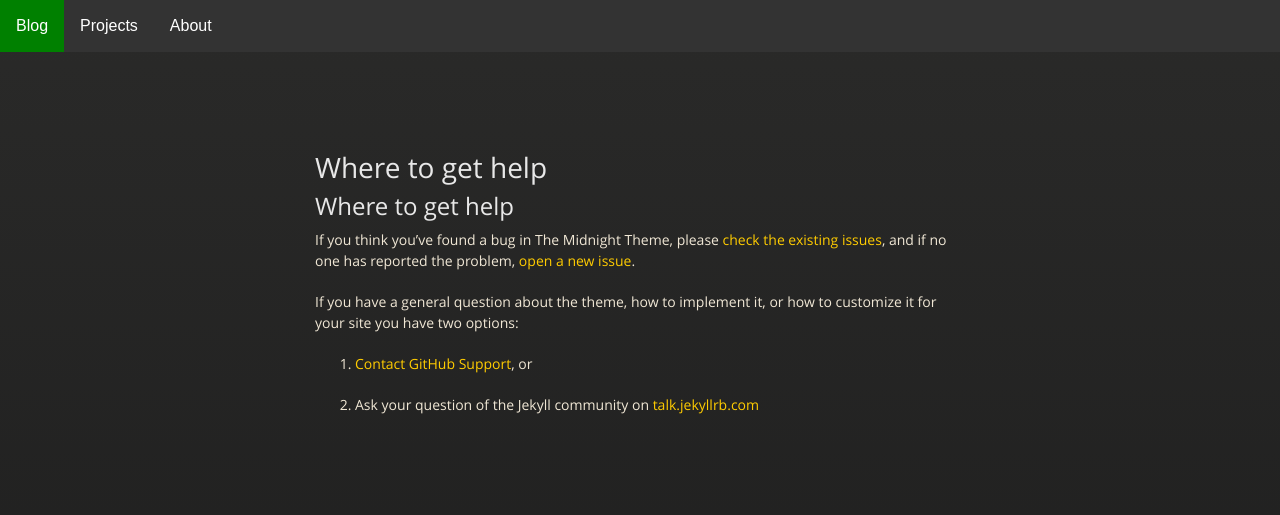
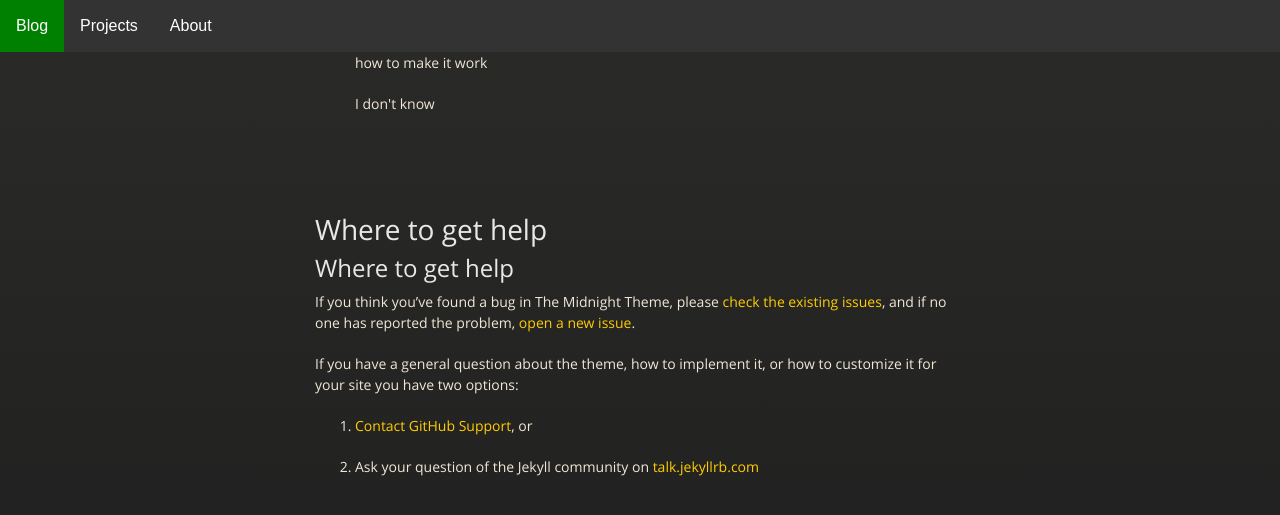
Before and after one commit to naveenspace7/naveenspace7.github.io, a Jekyll site: the page built from docs/SUPPORT.md, in a window 1280 px wide. Shown: the top 515 px of the page. Built offline with Jekyll 4.4.1, drawn with Linux system fonts in a browser that asks for light colours; our own code applies the rules of GitHub Pages for plain Markdown files.

Commit message:
Add side bar from another package

```diff
--- a/_layouts/default_post.html
+++ b/_layouts/default_post.html
@@ -120,7 +120,8 @@
 
     <div class="wrapper">
       <nav>
-        <ul></ul>
+        <ul>how to make it work</ul>
+        <ul>I don't know</ul>
       </nav>
 
       <section>
```
